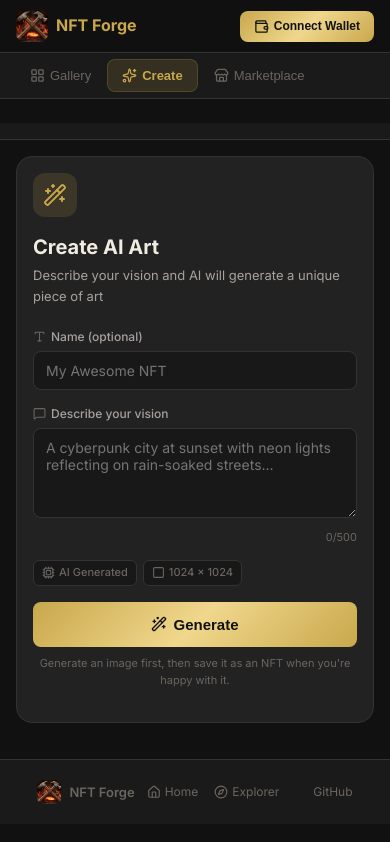
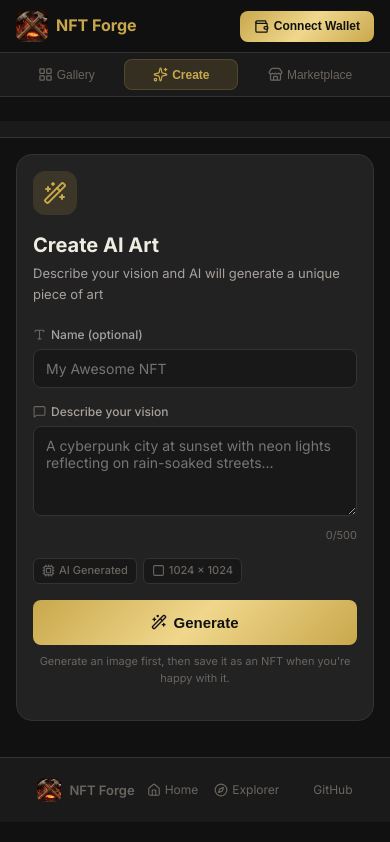
Before and after one commit to Justyoureverydaynormalguybob/Nft-Forge, a website: page public/app.html in a window 390 px wide. Drawn offline with nearby package versions, Linux system fonts and the light colour scheme; no server answers; some icons are missing.

Commit message:
nav bar wraps on mobile   instead of scrolling

```diff
--- a/public/css/style.css
+++ b/public/css/style.css
@@ -118,31 +118,29 @@ body {
 
 .nav {
     display: flex;
+    flex-wrap: wrap;
     gap: 2px;
-    padding: 6px 16px;
+    padding: 6px 10px;
     background: var(--bg-secondary);
     border-bottom: 1px solid var(--border);
-    overflow-x: auto;
-    -webkit-overflow-scrolling: touch;
-    scrollbar-width: none;
 }
 
-.nav::-webkit-scrollbar { display: none; }
-
 .nav-tab {
-    padding: 8px 14px;
+    padding: 7px 10px;
     border-radius: var(--radius-sm);
     cursor: pointer;
-    font-size: 13px;
+    font-size: 12px;
     color: var(--text-muted);
     transition: all 0.2s ease;
-    white-space: nowrap;
     border: none;
     background: none;
     display: inline-flex;
     align-items: center;
-    gap: 5px;
+    gap: 4px;
     font-weight: 500;
+    flex: 1 1 auto;
+    justify-content: center;
+    min-width: 0;
 }
 
 .nav-tab:hover { color: var(--text-primary); background: var(--bg-card); }
```
